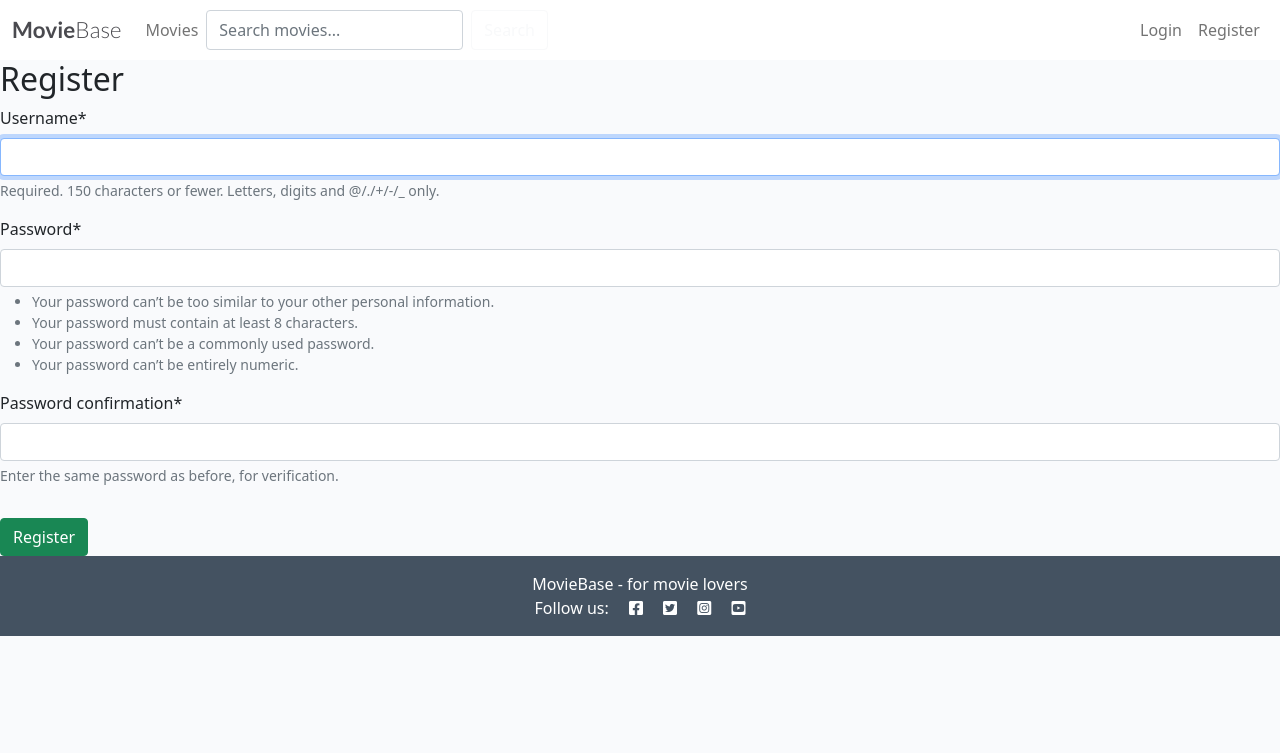
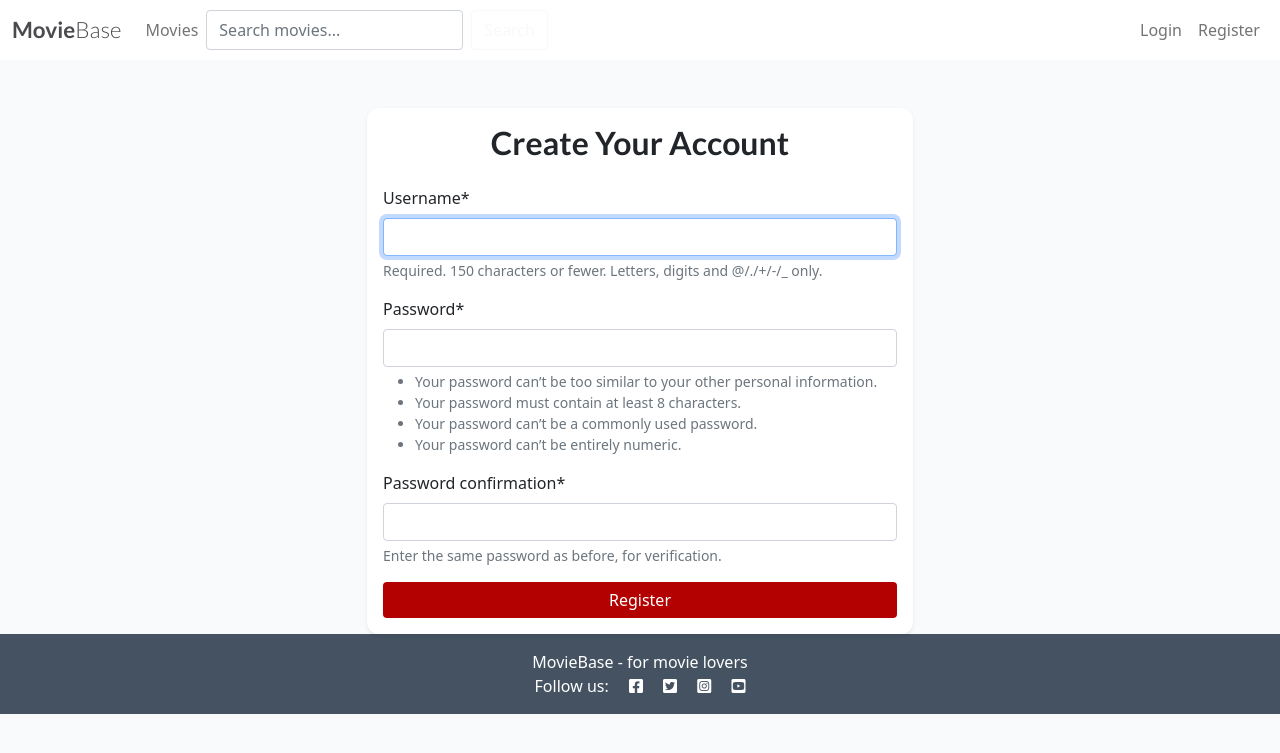
Before and after one commit to JohnnysavageNI/movie_review_project, a Django app: page /register/ in a window 1280 px wide. Shown: the top 753 px of the page. Run offline with Django 4.2, Linux system fonts and the light colour scheme; some libraries are stand-ins or nearby versions.

Commit message:
Fix issues with edit and delete not working and improve layout and colour

```diff
--- a/reviews/templates/reviews/movie_list.html
+++ b/reviews/templates/reviews/movie_list.html
@@ -22,7 +22,7 @@
                     {% if movie.description %}
                     <p class="card-text">{{ movie.description|truncatechars:100 }}</p>
                     {% endif %}
-                    <a href="{% url 'movie_detail' movie.pk %}" class="btn btn-primary mt-auto">View Comments</a>
+                    <a href="{% url 'movie_detail' movie.pk %}" class="btn btn-comment">View Comments</a>
                 </div>
             </div>
         </div>
--- a/reviews/templates/users/register.html
+++ b/reviews/templates/users/register.html
@@ -2,10 +2,22 @@
 {% load crispy_forms_tags %}
 
 {% block content %}
-  <h2>Register</h2>
-  <form method="POST">
-    {% csrf_token %}
-    {{ form|crispy }}
-    <button type="submit" class="btn btn-success mt-3">Register</button>
-  </form>
+<div class="container mt-5">
+  <div class="row justify-content-center">
+    <div class="col-md-6">
+      <div class="card shadow-sm border-0">
+        <div class="card-body">
+          <h2 class="text-center mb-4 text-dark">Create Your Account</h2>
+          <form method="POST">
+            {% csrf_token %}
+            {{ form|crispy }}
+            <div class="d-grid gap-2 mt-3">
+              <button type="submit" class="btn btn-comment">Register</button>
+            </div>
+          </form>
+        </div>
+      </div>
+    </div>
+  </div>
+</div>
 {% endblock %}
--- a/static/css/style.css
+++ b/static/css/style.css
@@ -155,3 +155,25 @@ body {
 .approval {
     color: rgb(222, 146, 168);
 }
+
+.btn-comment {
+  background-color: #b30000;
+  color: white;
+  border: none;
+}
+
+.btn-comment:hover {
+  background-color: #800000;
+  color: white;
+}
+
+.card-body h2 {
+  font-family: 'Lato', sans-serif;
+  font-weight: 700;
+  color: #b30000;
+}
+
+.card {
+  background-color: #ffffff;
+  border-radius: 0.75rem;
+}
--- a/templates/base.html
+++ b/templates/base.html
@@ -65,6 +65,17 @@
         </div>
     </nav>
 
+    {% if messages %}
+      <div class="container mt-3">
+        {% for message in messages %}
+          <div class="alert alert-{{ message.tags }} alert-dismissible fade show" role="alert">
+            {{ message }}
+            <button type="button" class="btn-close" data-bs-dismiss="alert" aria-label="Close"></button>
+          </div>
+        {% endfor %}
+      </div>
+    {% endif %}
+
     <main class="flex-shrink-0 main-bg">
 
         {% block content %}
@@ -72,20 +83,6 @@
         {% endblock content %}
 
     </main>
-
-{% if messages %}
-  <div class="container mt-3">
-    {% for message in messages %}
-      <div
-        class="alert alert-{{ message.tags }} alert-dismissible fade show"
-        role="alert"
-      >
-        {{ message }}
-        <button type="button" class="btn-close" data-bs-dismiss="alert" aria-label="Close"></button>
-      </div>
-    {% endfor %}
-  </div>
-{% endif %}
 
     <!-- Footer -->
     <footer class="footer mt-auto py-3 dark-bg">
@@ -105,8 +102,10 @@
         integrity="sha384-gtEjrD/SeCtmISkJkNUaaKMoLD0//ElJ19smozuHV6z3Iehds+3Ulb9Bn9Plx0x4" crossorigin="anonymous">
         </script>
 
-{% block extras %}{% endblock %}
+{% block extras %}
+  <script src="{% static 'js/comments.js' %}" defer></script>
+  <link rel="stylesheet" href="https://cdnjs.cloudflare.com/ajax/libs/font-awesome/5.15.4/css/all.min.css" />
+{% endblock %}
 
 </body>
-
 </html>
```
Also changed, not shown: reviews/templates/reviews/movie_detail.html (+16 -24 lines), reviews/templates/users/login.html (+18 -7 lines), reviews/views.py (+22 -24 lines), static/js/comments.js (+26 -32 lines).
